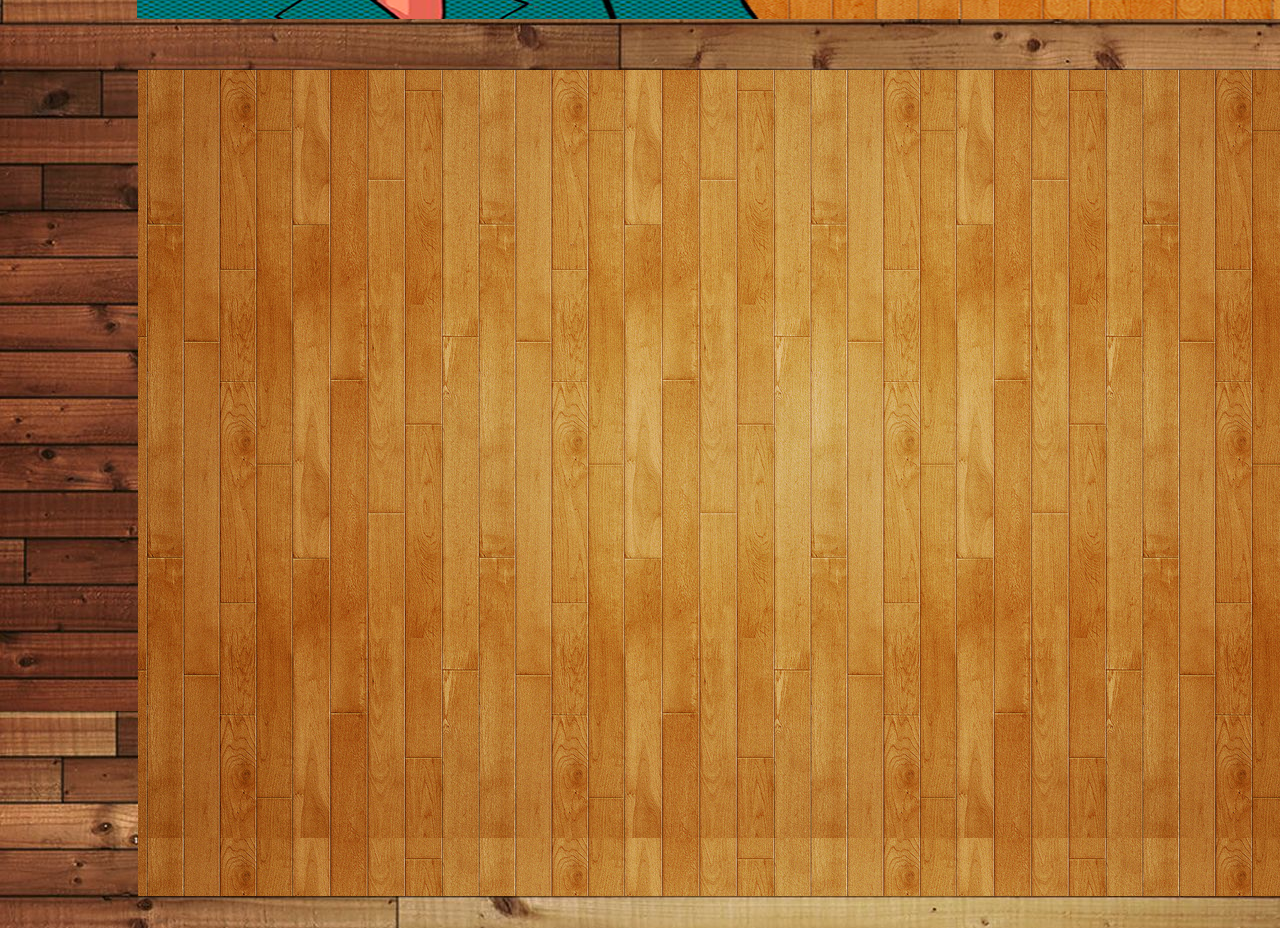
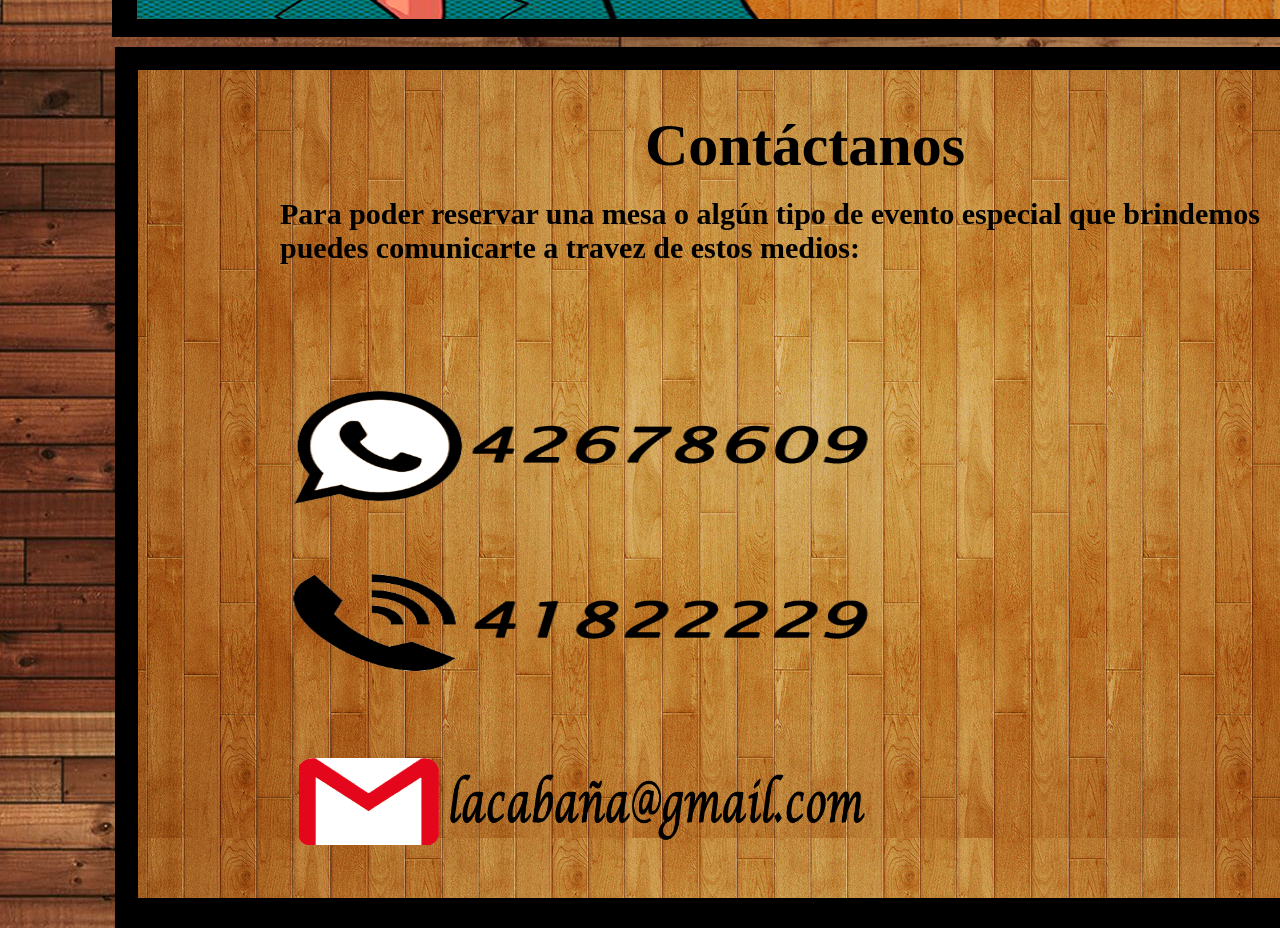
Before and after one commit to tutroxxd/Restaurante_La_Caba-a, a plain HTML site: page Sitio web/Contáctanos.html in a window 1280 px wide. Shown: the part 489-1417 px from the top of the page. Drawn offline with Linux system fonts and the light colour scheme.

Commit message:
Add files via upload

```diff
--- a/Sitio web/Contáctanos.html
+++ b/Sitio web/Contáctanos.html
@@ -12,15 +12,15 @@ body {
 	position:absolute;
 	width:200px;
 	height:115px;
-	z-index:1;
+	z-index:3;
 	left: 137px;
 	top: 21px;
 }
 #Layer2 {
 	position:absolute;
-	width:1233px;
-	height:826px;
-	z-index:2;
+	width:1242px;
+	height:828px;
+	z-index:4;
 	left: 138px;
 	top: 559px;
 	background-image: url(Imagenes/Textura%20Fondo.jpg);
@@ -28,8 +28,8 @@ body {
 #Layer3 {
 	position:absolute;
 	width:217px;
-	height:829px;
-	z-index:3;
+	height:830px;
+	z-index:5;
 	left: 1403px;
 	top: 557px;
 	background-image: url(Imagenes/Textura%20Fondo.jpg);
@@ -38,7 +38,7 @@ body {
 	position:absolute;
 	width:200px;
 	height:115px;
-	z-index:4;
+	z-index:6;
 	left: 1390px;
 	top: 572px;
 }
@@ -46,7 +46,7 @@ body {
 	position:absolute;
 	width:245px;
 	height:252px;
-	z-index:5;
+	z-index:7;
 	left: 1393px;
 	top: 837px;
 }
@@ -58,18 +58,98 @@ body {
 	left: -5px;
 	top: 555px;
 }
+#Layer7 {
+	position:absolute;
+	width:266px;
+	height:146px;
+	z-index:1;
+	left: 507px;
+	top: 41px;
+}
+#Layer8 {
+	position:absolute;
+	width:1020px;
+	height:80px;
+	z-index:2;
+	left: 142px;
+	top: 127px;
+}
+.Estilo1 {
+	font-family: "Lucida Calligraphy";
+	font-size: 30px;
+	font-weight: bold;
+}
+#Layer9 {
+	position:absolute;
+	width:560px;
+	height:69px;
+	z-index:3;
+	left: 146px;
+	top: 300px;
+}
+#Layer10 {
+	position:absolute;
+	width:200px;
+	height:115px;
+	z-index:4;
+}
+#Layer11 {
+	position:absolute;
+	width:563px;
+	height:66px;
+	z-index:8;
+	left: 292px;
+	top: 1181px;
+}
+#Layer12 {
+	position:absolute;
+	width:560px;
+	height:72px;
+	z-index:9;
+	left: 286px;
+	top: 1036px;
+}
+#Layer13 {
+	position:absolute;
+	width:1522px;
+	height:884px;
+	z-index:2;
+	left: 115px;
+	top: 536px;
+	background-color: #000000;
+}
+.Estilo2 {
+	font-size: 60px;
+	font-family: "Lucida Calligraphy";
+	font-weight: bold;
+}
+#Layer14 {
+	position:absolute;
+	width:1533px;
+	height:527px;
+	z-index:1;
+	background-color: #000000;
+	left: 112px;
+	top: -1px;
+}
 -->
 </style></head>
 
 <body>
 <div id="Layer1"><img src="../Eslogan.png" width="1486" height="487" /></div>
-<div id="Layer2"></div>
+<div id="Layer2">
+  <div class="Estilo2" id="Layer7">Cont&aacute;ctanos</div>
+  <div class="Estilo1" id="Layer8">Para poder reservar una mesa o alg&uacute;n tipo de evento especial que brindemos puedes comunicarte a travez de estos medios: </div>
+  <div id="Layer9"><img src="Imagenes/Wp.png" width="590" height="155" /></div>
+  <div id="Layer10"></div>
+</div>
 <div id="Layer3">
   <div id="Layer6"><a href="Especial.html"><img src="Imagenes/Eventos especiales.png" width="231" height="242" border="0" /></a></div>
 </div>
 <div id="Layer4"><a href="Index.html"><img src="Imagenes/Inicio.png" width="232" height="241" border="0" /></a></div>
 <p>&nbsp;</p>
 <p>&nbsp;</p>
+<div id="Layer14"></div>
 <p>&nbsp;</p>
 <p>&nbsp;</p>
 <p>&nbsp;</p>
@@ -83,6 +163,20 @@ body {
 <p>&nbsp;</p>
 <p>&nbsp;</p>
 <div id="Layer5"><a href="Men&uacute;.html"><img src="Imagenes/Men&uacute;.png" width="241" height="249" border="0" /></a></div>
+<p>&nbsp;</p>
+<p>&nbsp;</p>
+<p>&nbsp;</p>
+<div id="Layer11"><img src="Imagenes/correo.png" width="585" height="233" /></div>
+<p>&nbsp;</p>
+<p>&nbsp;</p>
+<p>&nbsp;</p>
+<p>&nbsp;</p>
+<p>&nbsp;</p>
+<p>&nbsp;</p>
+<p>&nbsp;</p>
+<p>&nbsp;</p>
+<p>&nbsp;</p>
+<div id="Layer12"><img src="Imagenes/cel.png" width="587" height="156" /></div>
 <p>&nbsp;</p>
 <p>&nbsp;</p>
 <p>&nbsp;</p>
@@ -105,8 +199,7 @@ body {
 <p>&nbsp;</p>
 <p>&nbsp;</p>
 <p>&nbsp;</p>
-<p>&nbsp;</p>
-<p>&nbsp;</p>
+<div id="Layer13"></div>
 <p>&nbsp;</p>
 <p>&nbsp;</p>
 <p>&nbsp;</p>
```
Also changed, not shown: Sitio web/Index.html (+28 -17 lines), Sitio web/Menú.html (+86 -6 lines), Sitio web/Imagenes/Contactanos.png, Sitio web/Imagenes/Sin título-1.jpg (added), Sitio web/Imagenes/Wp.png (added), Sitio web/Imagenes/cel.png (added), Sitio web/Imagenes/comidas/Churrasco.jpg (added), Sitio web/Imagenes/comidas/Cochinita pibil.jpg (added), Sitio web/Imagenes/comidas/Mariscos.jpg (added), Sitio web/Imagenes/comidas/Mojarra.jpg (added), Sitio web/Imagenes/correo.png (added).
